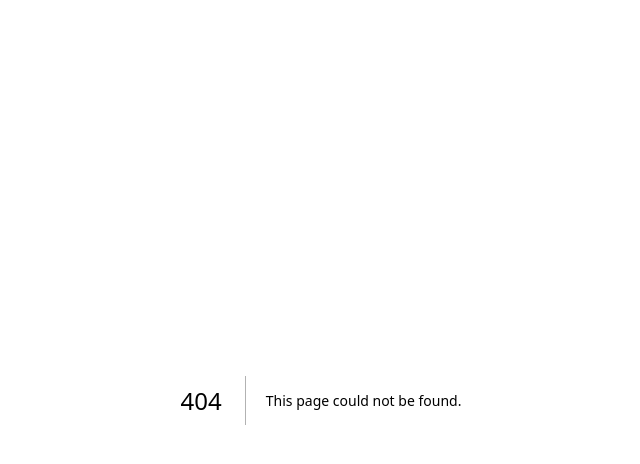
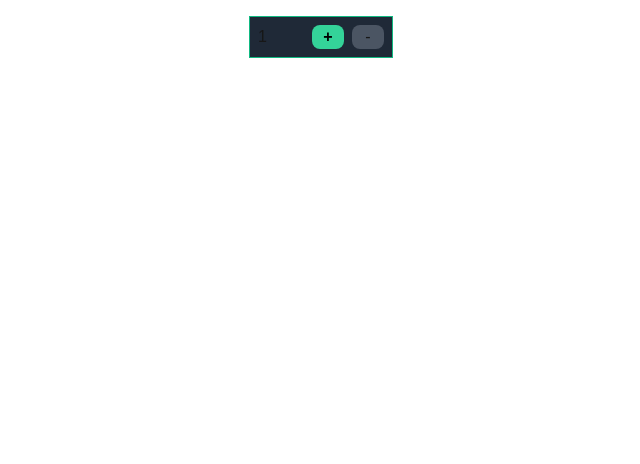
Before and after one commit to ZacharyC4/cprg306-assignments, a Next.js app: page /week-4 in a window 1280 px wide. Before the commit this address had no page. Shown: the top 464 px of the page, without its empty margins (319-959 px from the left). Built offline with nearby package versions, Linux system fonts and the light colour scheme.

Commit message:
Week 4 Assignent
Week 4 assignment with the counter

```diff
--- a/app/page.js
+++ b/app/page.js
@@ -8,6 +8,7 @@ export default function Home() {
       <ul>
         <li><Link href="./week-2/"> Week 2 Assignment</Link></li>
         <li><Link href="./week-3/"> Week 3 Assignment</Link></li>
+        <li><Link href="./week-4/"> Week 4 Assignment</Link></li>
       </ul>
     </main>
   );
--- /dev/null
+++ b/app/week-4/new-item.js
@@ -0,0 +1,52 @@
+"use client"
+import {useState} from "react"
+
+export default function NewItem()
+{
+
+    const [quantity, setQuantity] = useState(1);
+    const increment = () =>
+    {
+        let currentQuantity = quantity;
+        if (currentQuantity < 20)
+        {
+            setQuantity(currentQuantity + 1);
+        }
+    }
+    const decrement = () =>
+    {
+        let currentQuantity = quantity;
+        if (currentQuantity > 1)
+        {
+            setQuantity(currentQuantity - 1);
+        }
+    }
+ let incrementStyle = "bg-emerald-400 rounded-lg w-8 hover:bg-emerald-600 text-black font-bold";
+ let decrementStyle = "bg-emerald-400 rounded-lg w-8 hover:bg-emerald-600 ml-2 text-black font-bold";
+ let endStyle = "bg-gray-600 rounded-lg w-8 ml-2 cursor-not-allowed";
+    if (quantity >= 20)
+    {
+        incrementStyle = endStyle;
+    }
+    if (quantity <= 1)
+    {
+        decrementStyle = endStyle;
+    }
+
+    return(
+        <main className="flex justify-center w-full">
+            <div className="bg-gray-800 w-36 p-2 m-4 border-emerald-500 border">
+                <div className="flex justify-between">
+                        <h1>{quantity}</h1>
+                    <div className="flex">
+                        <button className={incrementStyle} onClick={increment}>+</button>
+                        <button className={decrementStyle}  onClick={decrement}>-</button>
+                    </div>
+
+
+                </div>
+            </div>
+        </main>
+
+    )
+}
--- /dev/null
+++ b/app/week-4/page.js
@@ -0,0 +1,10 @@
+import NewItem from "./new-item";
+
+export default function Page()
+{
+    return (
+        <main>
+            <NewItem />
+        </main>
+    )
+}
```
